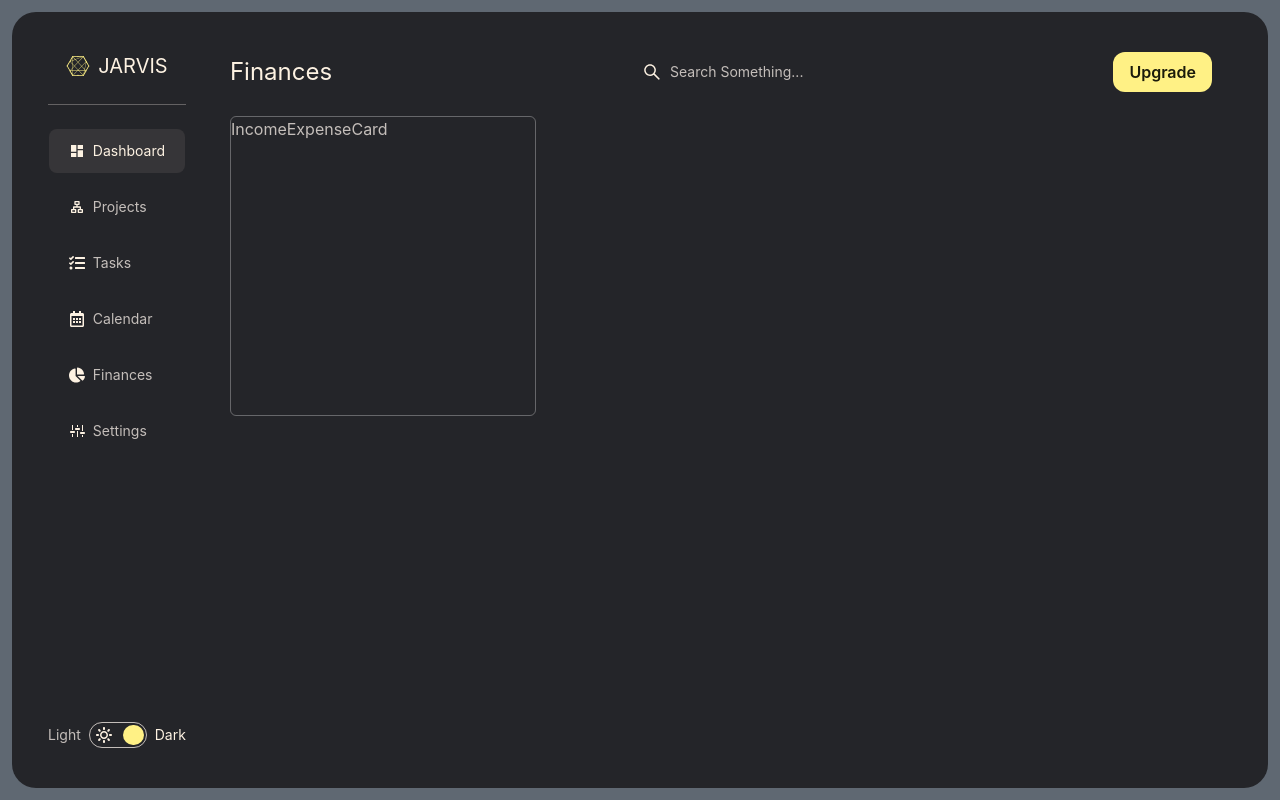
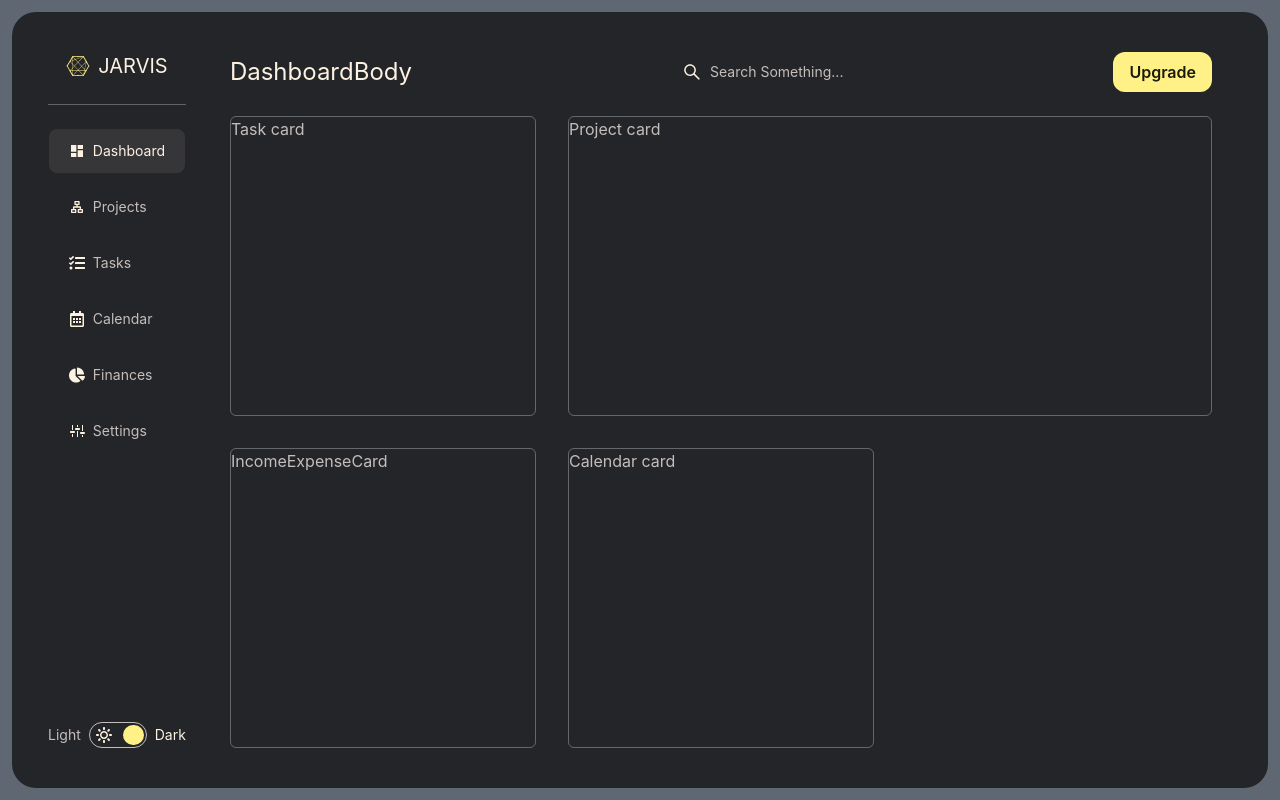
Before and after one commit to asi-isa/JARVIS, a React (Vite) app: page / in a window 1280 px wide. Built offline with nearby package versions, Linux system fonts and the light colour scheme.

Commit message:
switch between dashboards

```diff
--- a/package.json
+++ b/package.json
@@ -12,6 +12,7 @@
   "dependencies": {
     "@tauri-apps/api": "^1.2.0",
     "date-fns": "^2.29.3",
+    "framer-motion": "^10.9.1",
     "react": "^18.2.0",
     "react-dom": "^18.2.0",
     "react-icons": "^4.8.0"
--- a/src/App.tsx
+++ b/src/App.tsx
@@ -1,3 +1,5 @@
+import { DashboardCtxProvider } from "./ctx/DashboardCtx";
+
 import Calender from "./components/calendar";
 import Dashboard from "./components/dashboard";
 
@@ -5,7 +7,9 @@ function App() {
   return (
     <div className="h-screen flex p-3">
       {/* <Calender /> */}
-      <Dashboard />
+      <DashboardCtxProvider>
+        <Dashboard />
+      </DashboardCtxProvider>
     </div>
   );
 }
--- a/src/components/dashboard/Dashboard.tsx
+++ b/src/components/dashboard/DashboardBody.tsx
@@ -4,11 +4,13 @@ import CalendarCard from "../calendar/CalendarCard";
 import ProjectCard from "../projects/ProjectCard";
 import TaskCard from "../tasks/TaskCard";
 
-interface DashboardProps {}
+interface DashboardBodyProps {
+  isVisible: boolean;
+}
 
-const Dashboard = ({}: DashboardProps) => {
+const DashboardBody = ({ isVisible }: DashboardBodyProps) => {
   return (
-    <Body title="Dashboard">
+    <Body title="DashboardBody" isVisible={isVisible}>
       <div className="h-full grid grid-rows-2 grid-cols-3 gap-8">
         <TaskCard />
         <ProjectCard />
@@ -19,4 +21,4 @@ const Dashboard = ({}: DashboardProps) => {
   );
 };
 
-export default Dashboard;
+export default DashboardBody;
--- a/src/components/dashboard/body/index.tsx
+++ b/src/components/dashboard/body/index.tsx
@@ -1,14 +1,32 @@
 import { ReactNode } from "react";
+import { motion, AnimatePresence, Variants } from "framer-motion";
+
 import { AiOutlineSearch } from "react-icons/ai";
 
 interface BodyProps {
   title: string;
   children: ReactNode;
+  isVisible: boolean;
 }
 
-const Body = ({ title, children }: BodyProps) => {
+const variants: Variants = {
+  initial: { opacity: 0 },
+  animate: { opacity: 1, transition: { duration: 0.6, delay: 0.33 } },
+  exit: { opacity: 0, transition: { duration: 0.33 } },
+};
+
+const Body = ({ title, children, isVisible }: BodyProps) => {
   return (
-    <div className="flex flex-col gap-6 w-full px-8">
+    <AnimatePresence mode="popLayout" initial={false}>
+      {isVisible && (
+        <motion.div
+          key={title}
+          variants={variants}
+          initial="initial"
+          animate="animate"
+          exit="exit"
+          className="flex flex-col gap-6 w-full px-8"
+        >
           {/* HEADER */}
           <div className="flex justify-between items-center">
             <p className="text-2xl text-[var(--white)]">{title}</p>
@@ -25,7 +43,9 @@ const Body = ({ title, children }: BodyProps) => {
 
           {/* BODY */}
           {children}
-    </div>
+        </motion.div>
+      )}
+    </AnimatePresence>
   );
 };
 
--- a/src/components/dashboard/index.tsx
+++ b/src/components/dashboard/index.tsx
@@ -1,17 +1,21 @@
 import Menu from "./menu";
 
-import DashboardBody from "./Dashboard";
+import DashboardBody from "./DashboardBody";
 import FinanceDashboard from "../finances/FinanceDashboard";
+
+import { useDashboardCtx } from "../../ctx/DashboardCtx";
 
 interface DashboardProps {}
 
 const Dashboard = ({}: DashboardProps) => {
+  const { selectedDashboard } = useDashboardCtx();
+
   return (
     <div className="flex bg-[var(--bg)] h-full w-full rounded-3xl px-6 py-10 ">
       <Menu />
 
-      {/* <DashboardBody /> */}
-      <FinanceDashboard />
+      <DashboardBody isVisible={selectedDashboard === "dashboard"} />
+      <FinanceDashboard isVisible={selectedDashboard === "finances"} />
     </div>
   );
 };
--- a/src/components/dashboard/menu/MenuItems.tsx
+++ b/src/components/dashboard/menu/MenuItems.tsx
@@ -1,49 +1,54 @@
-import LogoBtn from "../../LogoBtn";
 import { MdDashboard } from "react-icons/md";
 import { RiOrganizationChart } from "react-icons/ri";
 import { FaTasks, FaRegCalendarAlt, FaChartPie } from "react-icons/fa";
 import { GoSettings } from "react-icons/go";
 
+import { useDashboardCtx } from "../../../ctx/DashboardCtx";
+
+import LogoBtn from "../../LogoBtn";
+
 interface MenuItemsProps {}
 
 const MenuItems = ({}: MenuItemsProps) => {
+  const { selectedDashboard, setSelectedDashboard } = useDashboardCtx();
+
   return (
     <div className="flex flex-col gap-3">
       <LogoBtn
         Logo={<MdDashboard />}
         title="Dashboard"
-        isActive={true}
-        onClick={() => console.log("show dashboard")}
+        isActive={selectedDashboard === "dashboard"}
+        onClick={() => setSelectedDashboard("dashboard")}
       />
       <LogoBtn
         Logo={<RiOrganizationChart />}
         title="Projects"
-        isActive={false}
-        onClick={() => console.log("show projects")}
+        isActive={selectedDashboard === "projects"}
+        onClick={() => setSelectedDashboard("projects")}
       />
       <LogoBtn
         Logo={<FaTasks />}
         title="Tasks"
-        isActive={false}
-        onClick={() => console.log("show tasks")}
+        isActive={selectedDashboard === "tasks"}
+        onClick={() => setSelectedDashboard("tasks")}
       />
       <LogoBtn
         Logo={<FaRegCalendarAlt />}
         title="Calendar"
-        isActive={false}
-        onClick={() => console.log("show Calendar")}
+        isActive={selectedDashboard === "calendar"}
+        onClick={() => setSelectedDashboard("calendar")}
       />
       <LogoBtn
         Logo={<FaChartPie />}
         title="Finances"
-        isActive={false}
-        onClick={() => console.log("show finances")}
+        isActive={selectedDashboard === "finances"}
+        onClick={() => setSelectedDashboard("finances")}
       />
       <LogoBtn
         Logo={<GoSettings />}
         title="Settings"
-        isActive={false}
-        onClick={() => console.log("show settings")}
+        isActive={selectedDashboard === "settings"}
+        onClick={() => setSelectedDashboard("settings")}
       />
     </div>
   );
--- a/src/components/finances/FinanceDashboard.tsx
+++ b/src/components/finances/FinanceDashboard.tsx
@@ -1,11 +1,13 @@
 import DashboardBody from "../dashboard/body";
 import IncomeExpenseCard from "./IncomeExpenseCard";
 
-interface FinanceDashboardProps {}
+interface FinanceDashboardProps {
+  isVisible: boolean;
+}
 
-const FinanceDashboard = ({}: FinanceDashboardProps) => {
+const FinanceDashboard = ({ isVisible }: FinanceDashboardProps) => {
   return (
-    <DashboardBody title="Finances">
+    <DashboardBody title="Finances" isVisible={isVisible}>
       <div className="h-full grid grid-rows-2 grid-cols-3 gap-8">
         <IncomeExpenseCard onClick={() => console.log("open edit mode")} />
       </div>
--- /dev/null
+++ b/src/ctx/DashboardCtx.tsx
@@ -0,0 +1,39 @@
+import {
+  createContext,
+  Dispatch,
+  ReactNode,
+  SetStateAction,
+  useContext,
+  useState,
+} from "react";
+
+type DashboardName =
+  | "dashboard"
+  | "finances"
+  | "tasks"
+  | "calendar"
+  | "projects"
+  | "settings";
+
+type DashboardCtxType = {
+  selectedDashboard: DashboardName;
+  setSelectedDashboard: Dispatch<SetStateAction<DashboardName>>;
+};
+
+const DashboardCtx = createContext<DashboardCtxType>({
+  selectedDashboard: "dashboard",
+  setSelectedDashboard: () => {},
+});
+
+export const DashboardCtxProvider = ({ children }: { children: ReactNode }) => {
+  const [selectedDashboard, setSelectedDashboard] =
+    useState<DashboardName>("dashboard");
+
+  return (
+    <DashboardCtx.Provider value={{ selectedDashboard, setSelectedDashboard }}>
+      {children}
+    </DashboardCtx.Provider>
+  );
+};
+
+export const useDashboardCtx = () => useContext(DashboardCtx);
```
Also changed, not shown: 1 other file (tests, documents, lock files or other folders). Lines whose indentation alone changed are shown as unchanged.
